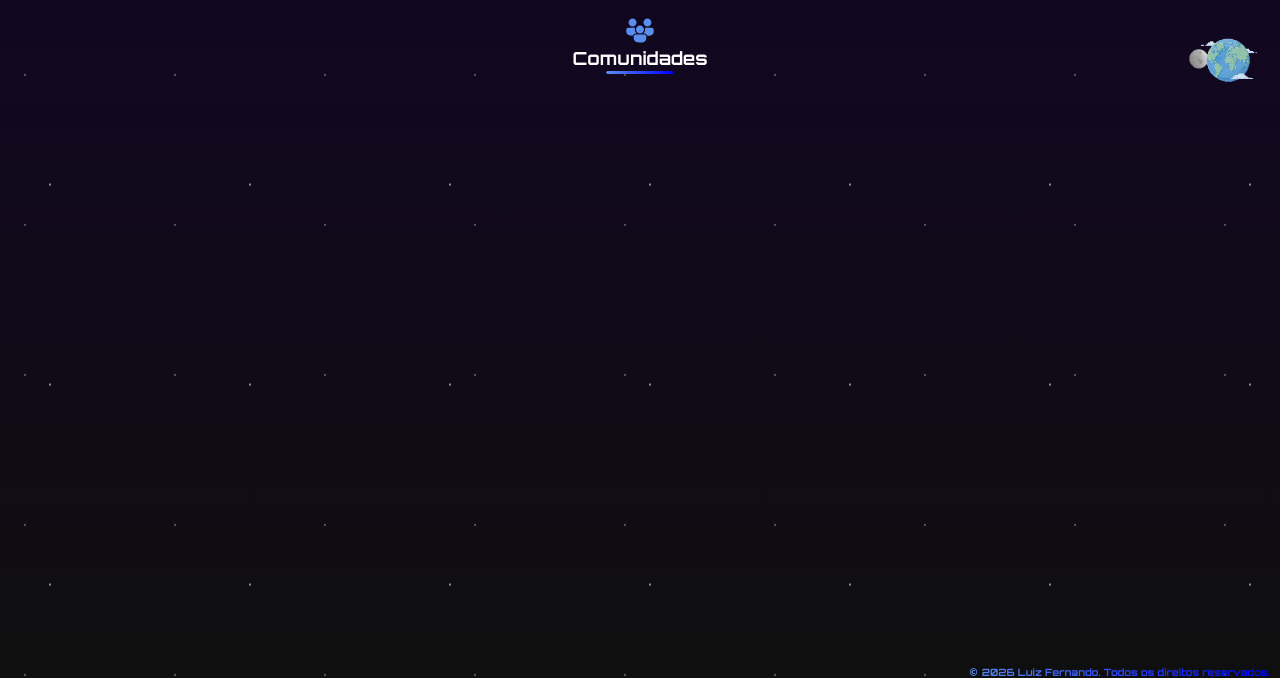
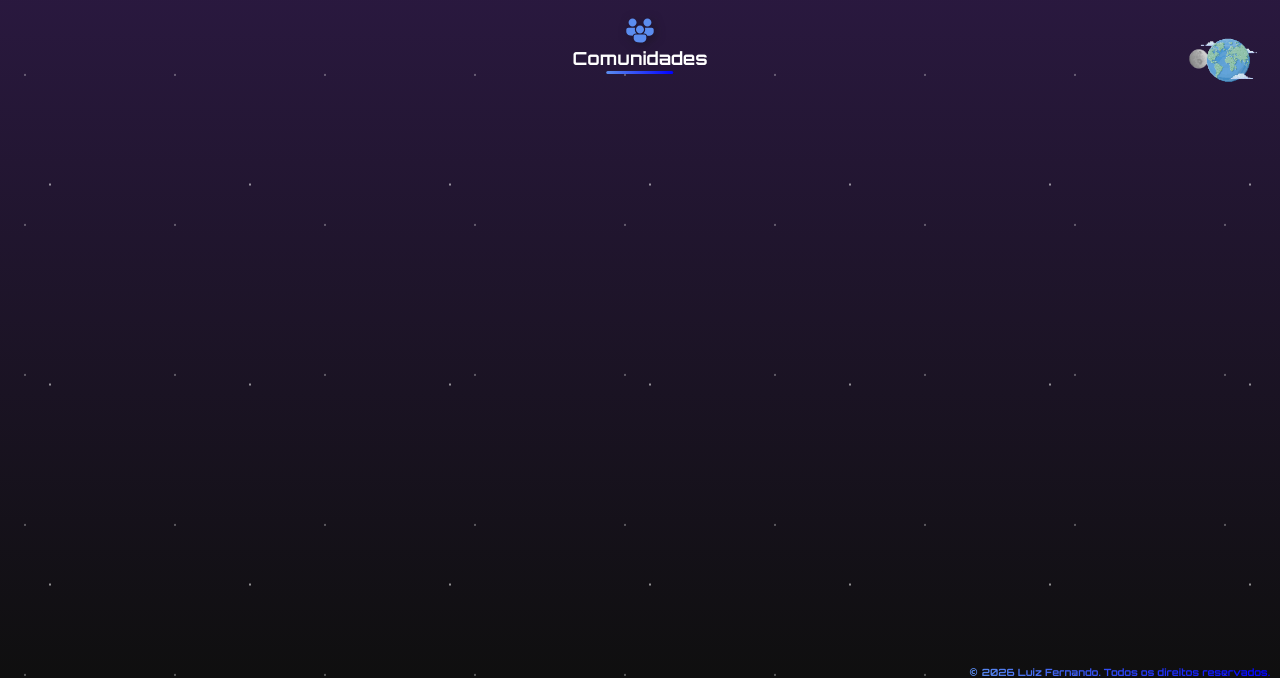
Before and after one commit to BananaOSOficial/BananaForum1.0, a plain HTML site: page index.html in a window 1280 px wide. Shown: the part 122-800 px from the top of the page. Drawn offline with nearby package versions, Linux system fonts and the light colour scheme; no server answers.

Commit message:
Update index.html

```diff
--- a/index.html
+++ b/index.html
@@ -75,7 +75,7 @@
 			url('moon.png'),
 			radial-gradient(1px 1px at 25px 25px, #fff, transparent),
 			radial-gradient(1.5px 1.5px at 50px 70px, #fff, transparent),
-			linear-gradient(rgb(18,5,36),#0F0F0F) padding-box;
+			linear-gradient(rgb(46,26,71),#0F0F0F) padding-box;
 		background-repeat: no-repeat,no-repeat, repeat, repeat, no-repeat;
 		background-position: right 20px top 150px,right 75px top 170px, 0 0, 0 0, 0 0;
 		  background-size: 64px, 32px, 150px 150px, 200px 200px, 100% 100%;
```
